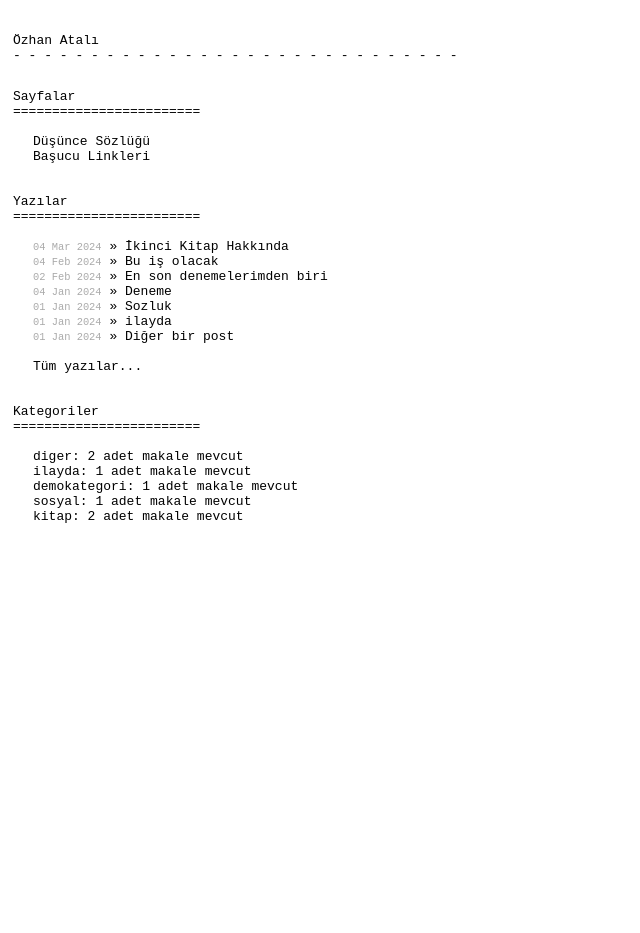
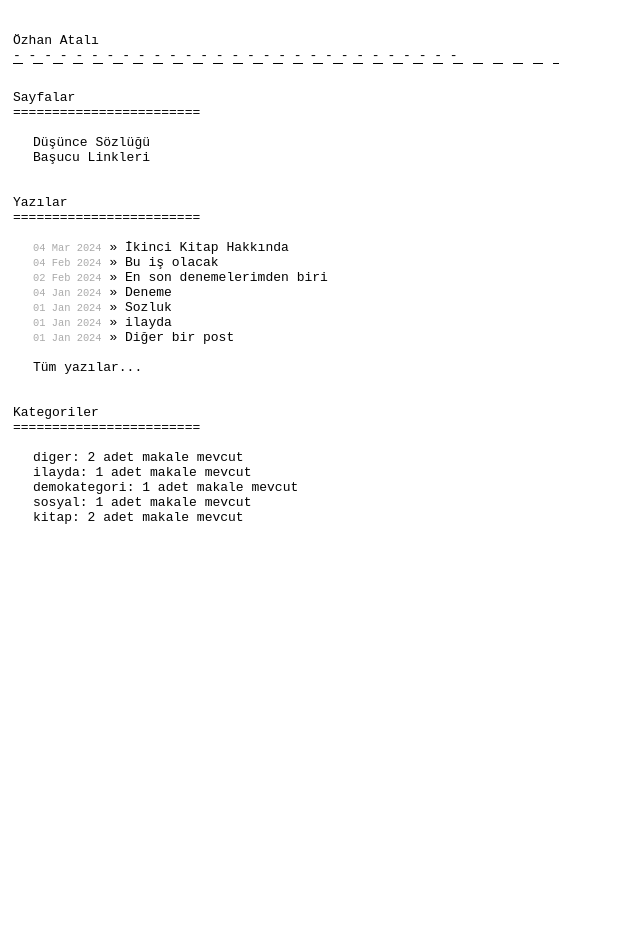
Before and after one commit to ozhanatali/ozhanatali.github.io, a Jekyll site: the page built from index.html, in a window 1280 px wide. Shown: the whole page, without its empty margins (0-640 px from the left). Built offline with Jekyll 4.4.1, drawn with Linux system fonts in a browser that asks for light colours.

Commit message:
Update default.html

```diff
--- a/_layouts/default.html
+++ b/_layouts/default.html
@@ -26,6 +26,7 @@
   <div class="title">
     <a href="/">Özhan Atalı</a><br>
    - - - - - - - - - - - - - - - - - - - - - - - - - - - - -<br>
+     <hr class="border02">
 </div>
 
 
```
